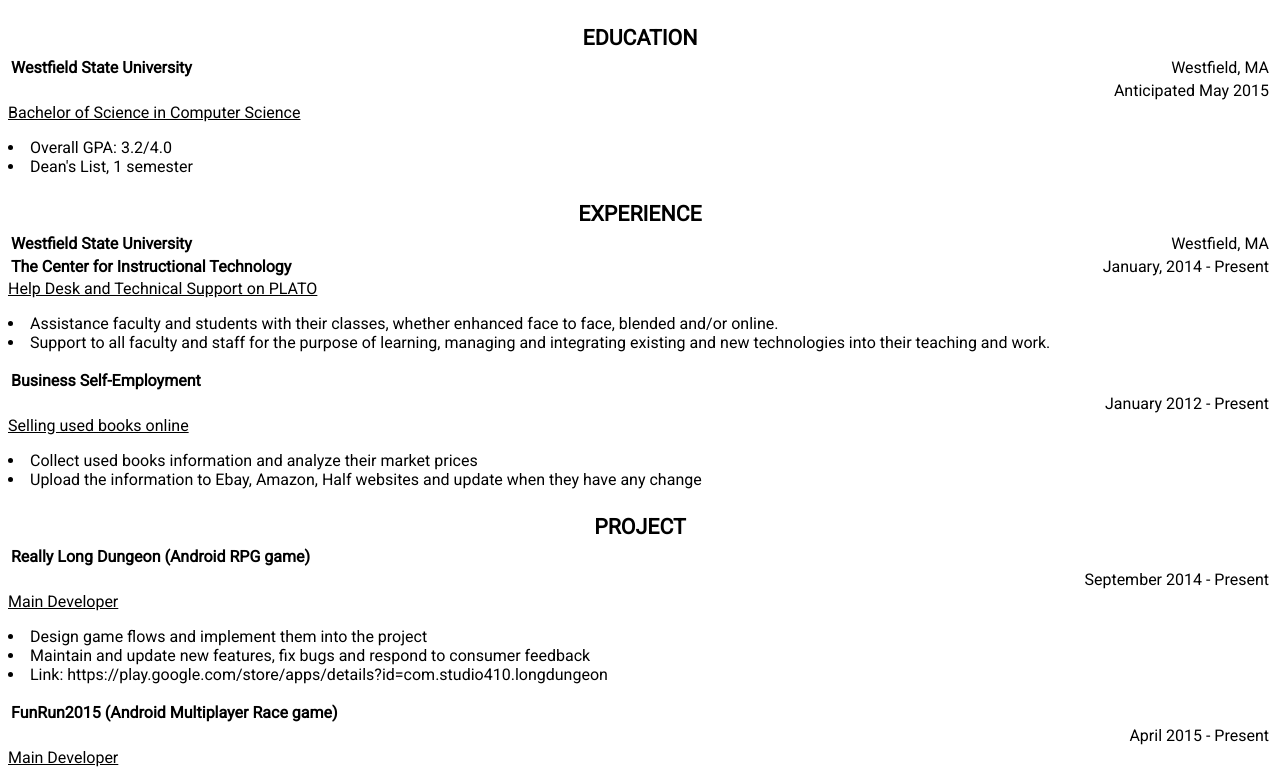
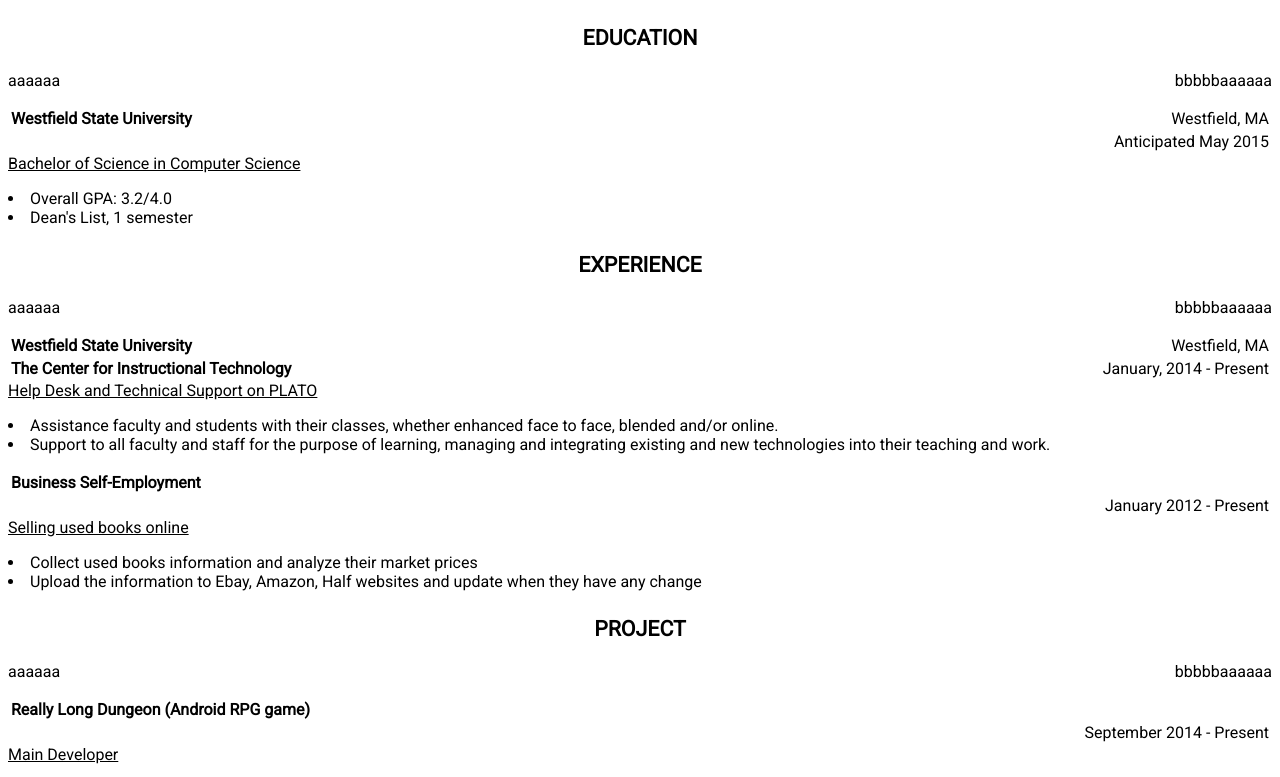
Before and after one commit to ptruong88/ptruong.github.io, a plain HTML site: page index.html in a window 1280 px wide. Shown: the top 777 px of the page. Drawn offline with Linux system fonts and the light colour scheme; a web font is replaced by a local one.

Commit message:
Update index.html

```diff
--- a/index.html
+++ b/index.html
@@ -25,6 +25,8 @@ for(i=0; i<object.length;i++){
    document.write(object[i].getElementsByTagName("OBJNAME")[0].childNodes[0].nodeValue);
    document.write("</h4>");
 
+   document.write("<p class='left'>aaaaaa</p>");
+   document.write("<p class='right'>bbbbbaaaaaa</p>");
    var list = object[i].getElementsByTagName("LIST");
 
    for (j=0;j<list.length;j++){
```
